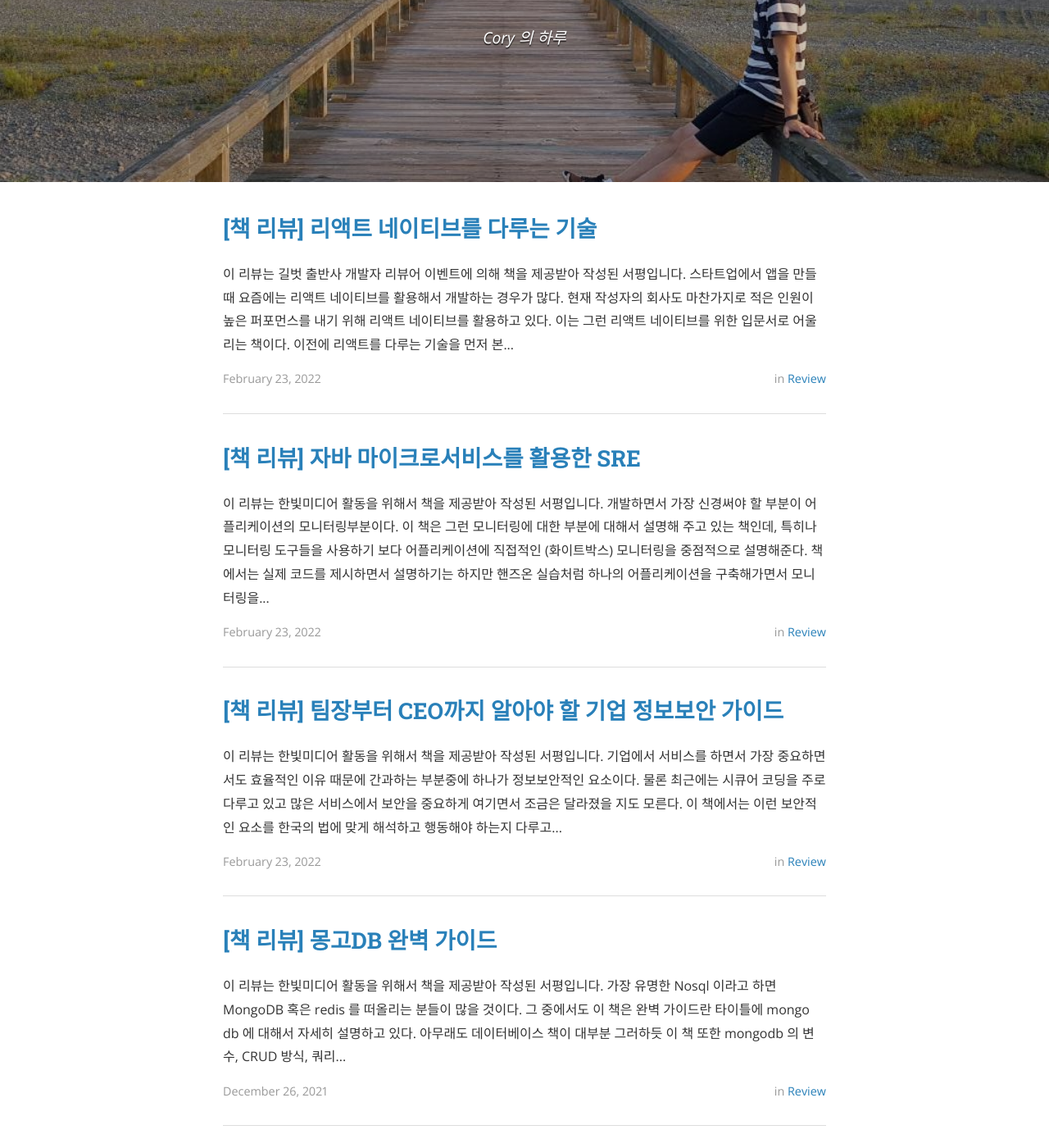
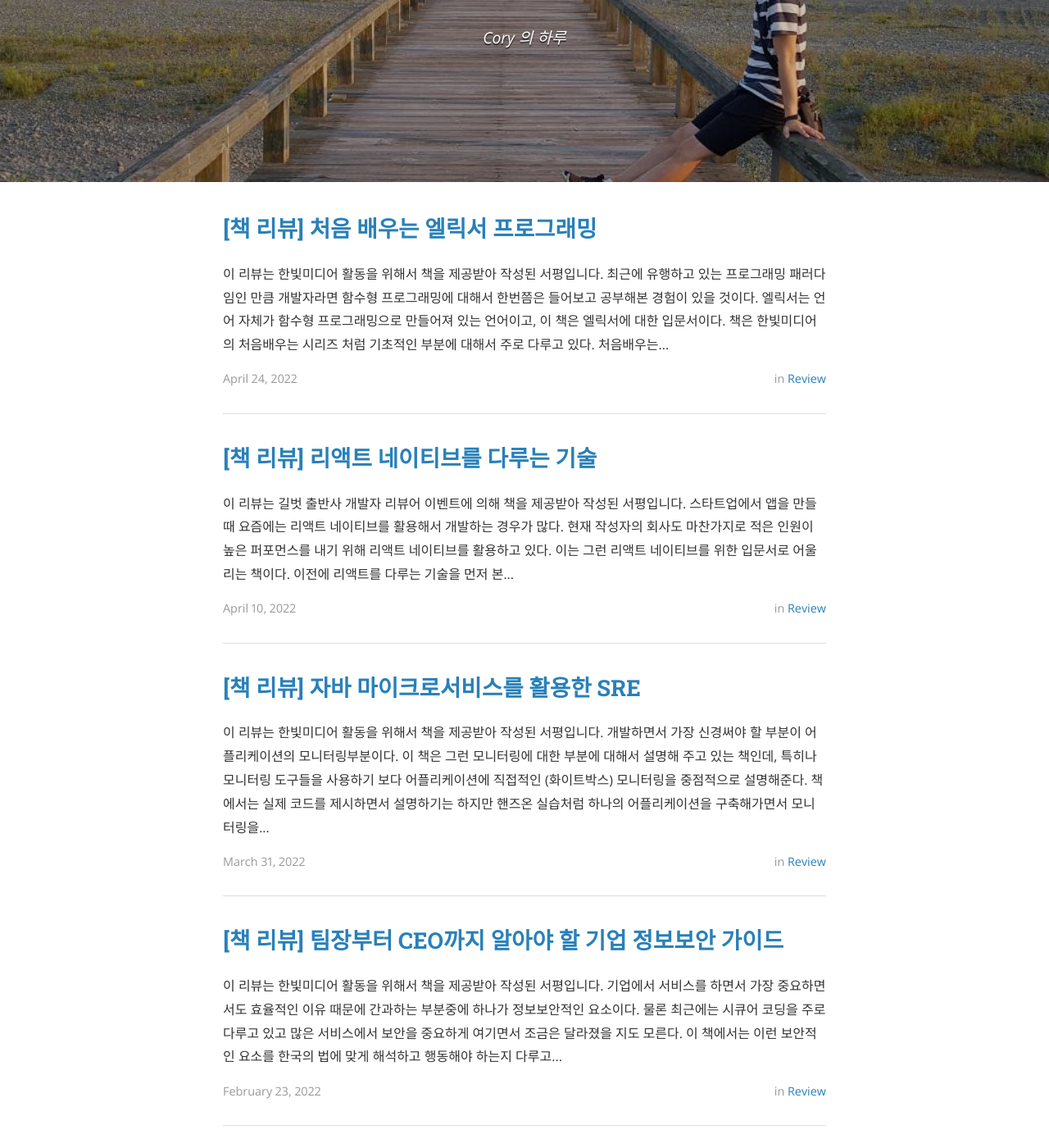
Before and after one commit to kscory/blog, a Jekyll site: the page built from index.html, in a window 1280 px wide and 1400 px high, scrolled down 281 px. Shown: the whole window at 82% size. Built offline with Jekyll 4.4.1, drawn with Linux system fonts in a browser that asks for light colours; nearby versions of some CDN libraries; the list of posts is cut into pages by our own code; some of the changed text lies outside the part shown.

Commit message:
add first_start_elixir

```diff
--- a/_posts/2022-03-31-review-hanbit-sre_with_java_microservices.md
+++ b/_posts/2022-03-31-review-hanbit-sre_with_java_microservices.md
@@ -2,7 +2,7 @@
 layout: post
 comments: true
 title:  "[책 리뷰] 자바 마이크로서비스를 활용한 SRE"
-date:   2022-02-23
+date:   2022-03-31
 author: Cory
 categories: Review
 permalink : /daliy-life/review/hanbit-sre_with_java_microservices
--- a/_posts/2022-04-10-review-gilbut-reactive_native_tech.md
+++ b/_posts/2022-04-10-review-gilbut-reactive_native_tech.md
@@ -2,7 +2,7 @@
 layout: post
 comments: true
 title:  "[책 리뷰] 리액트 네이티브를 다루는 기술"
-date:   2022-02-23
+date:   2022-04-10
 author: Cory
 categories: Review
 permalink : /daliy-life/review/gilbut-reactive_native_tech
--- /dev/null
+++ b/_posts/2022-04-24-review-hanbit-first_start_elixir.md
@@ -0,0 +1,24 @@
+---
+layout: post
+comments: true
+title:  "[책 리뷰] 처음 배우는 엘릭서 프로그래밍"
+date:   2022-04-24
+author: Cory
+categories: Review
+permalink : /daliy-life/review/hanbit-first_start_elixir
+tags: review book
+---
+
+<img src="https://lh3.googleusercontent.com/pw/AM-JKLXpVXsTEwrNGxu3oTcZe8LmJuaekcYjM5CTmHK6Pxcjn0hh-UK9VR8bsxDlAIyAOmSm2gn7pm61M4sdIK7zxVqDOeCNkMcGrGrMUOXsKTI7rTkZgSNKEpH5qkljR6TXlOdKt7Jf_BzNlefwaJRJS0rp=w2296-h1722-no?authuser=0" alt="hanbit-first_start_elixir">
+
+> 이 리뷰는 한빛미디어 <나는 리뷰어다> 활동을 위해서 책을 제공받아 작성된 서평입니다.
+
+최근에 유행하고 있는 프로그래밍 패러다임인 만큼 개발자라면 함수형 프로그래밍에 대해서 한번쯤은 들어보고 공부해본 경험이 있을 것이다. 엘릭서는 언어 자체가 함수형 프로그래밍으로 만들어져 있는 언어이고, 이 책은 엘릭서에 대한 입문서이다.
+
+책은 한빛미디어의 처음배우는 시리즈 처럼 기초적인 부분에 대해서 주로 다루고 있다. 처음배우는 시리즈의 특징답게 초반에는 기본적인 문법을 다루고 뒤로 가면 엘릭서를 활용할 수 있는 실습을 다루고 있는 것이 특징이다. 특히나 개인적으로 엘릭서에 대해서는 잘 모르지만 간단하게 어떻게 사용해야 하는지 알 수 있었던 것 같다. 함수형 프로그래밍 특징 답게 코드가 간결한 것이 실습하면서 가장 신기했던 것 같다.
+
+1부에서는 앞에서 말한대로 기본적인 문법에 대해서 알려준다. 함수형 프로그래밍 답게 패턴매칭과 불변성에 대한 설명을 해준다. 그리고 나서는 자료형, 연산자 같은 기본 문법을 알려준다. 그 다음으로는 함수에 대해서 설명한다. 함수형 프로그래밍 답게 익명함수부터 이것저것 알려주고 리스트와 재귀에 대한 설명을 해준다. 이 부분은 엘릭서를 공부하는 데 있어 중요한 부분으로 생각되므로 자세히 이해하고 넘어가야 할 것 같다. map, reduce 와 같은 다양한 함수를 가지고 함수들을 다시 중첩해가며 설명해준다. 함수에 대한 이야기가 끝이나면 다른 프로그래밍 문법 설명 방식과 마찬가지로 컬렉션, 조건문 등을 설명하고 간단하게 앞에서 배운 문법을 가지고 콘솔을 찍을 수 있는 프로그래밍을 만들고 1부가 마무리된다.
+
+2부에서는 여러 프로세스를 다루는 방법에 대해서 배운다. 엘릭서하면 생각난다는 OTP 에 대해서 설명한다. 개인적으로는 이번에 공부해보면서 처음 듣는 용어여서 재미있었다. 그 후에는 여러 분산 서버를 어떻게 다루는지 설명한다. 3부에서는 매크로 사용법과 모듈연결 등에 대해서 알려준다.
+
+책을 읽으면서 함수형 프로그래밍을 어떻게 해야 할지에 대해서 한번쯤 다시 생각해보게 만든 책이였던 것 같다. 이전에는 함수형 언어로 만들어지지 않은 언어를 가지고 비슷하게 만들려고 노력하면서 이해가 잘 되지 않았었는데, 엘릭서는 언어 자체가 그런지 몰라도 책을 읽으면서 이전보다 이해가 잘 되었던 것 같다. 대부분의 회사가 엘릭서를 사용하고 있지는 않기 때문에 무조건 읽을 것을 추천하고 싶지는 않고, 새로운 언어를 한번쯤 공부해보고 싶을때 읽어보면 좋을 것 같다.
```
